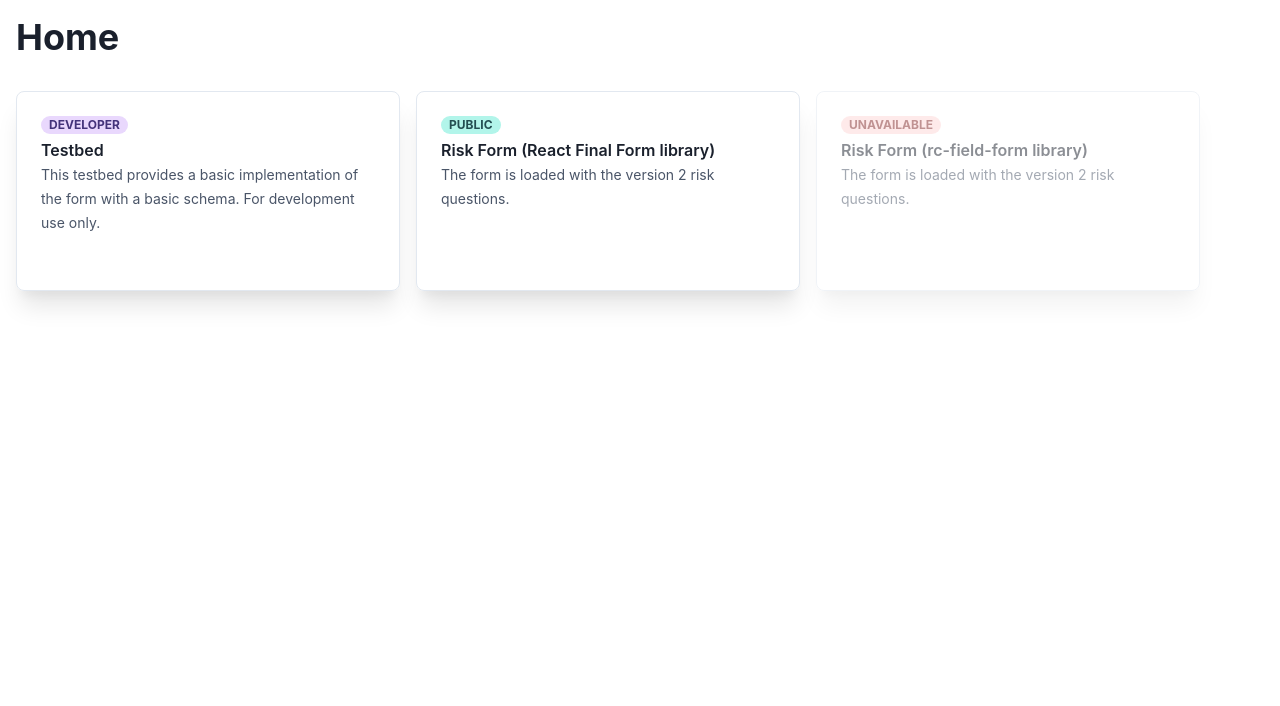
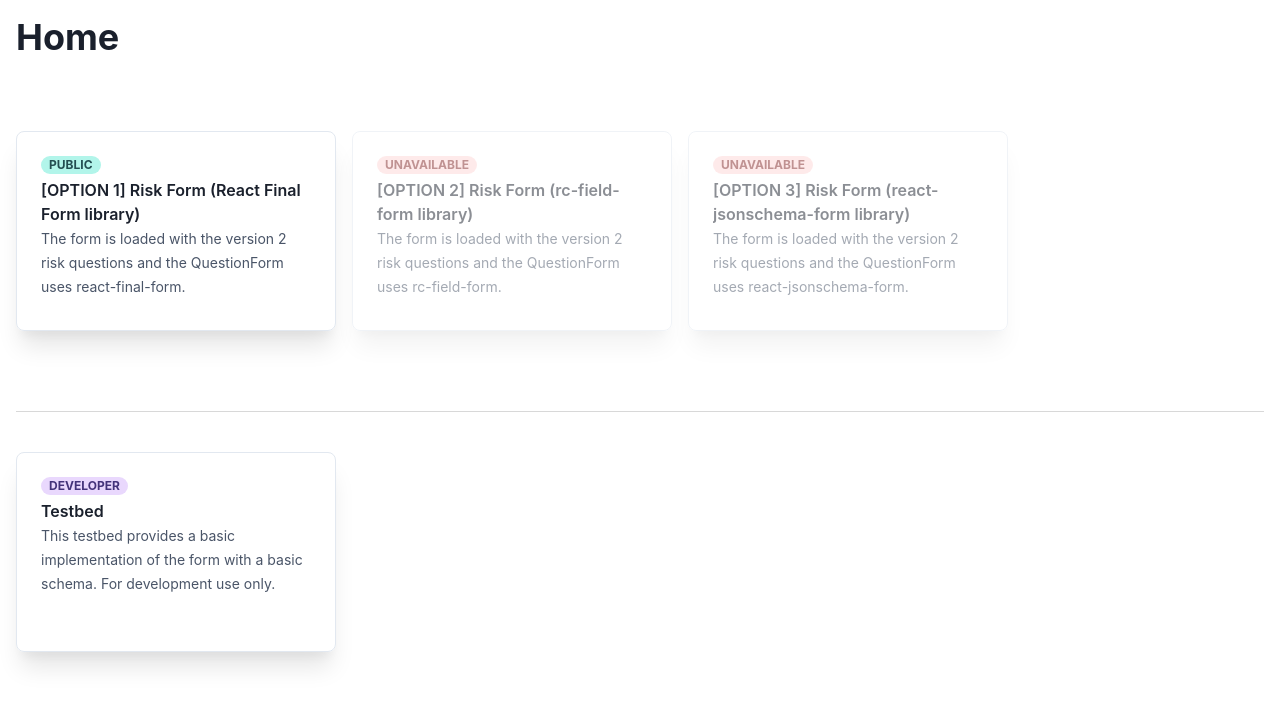
Before and after one commit to rsispal/react-json-schema-form-poc, a React (Create React App) app: page / in a window 1280 px wide. Shown: the top 706 px of the page. Built offline with nearby package versions, Linux system fonts and the light colour scheme.

Commit message:
Minor UI tweaks

```diff
--- a/src/components/RouteCard/RouteCard.component.tsx
+++ b/src/components/RouteCard/RouteCard.component.tsx
@@ -13,11 +13,11 @@
 export const RouteCard: FC<RouteCardProps> = ({ title, description, link, audience, disabled }) => {
   const renderCard = () => (
     <Box
-      maxW="sm"
       borderWidth="1px"
       borderRadius="lg"
       overflow="hidden"
       height="200px"
+      width="320px"
       boxShadow="xl"
       marginRight={4}
       opacity={disabled ? 0.5 : 1}
@@ -28,8 +28,7 @@
             {audience}
           </Badge>
         </Box>
-
-        <Box mt="1" fontWeight="semibold" as="h4" lineHeight="tight" noOfLines={1}>
+        <Box mt="1" fontWeight="semibold" as="h4" lineHeight="tight" noOfLines={2}>
           {title}
         </Box>
 
--- a/src/layout/page/Page.types.ts
+++ b/src/layout/page/Page.types.ts
@@ -2,7 +2,7 @@
 import { ReactElement } from "react";
 
 export interface PageLayoutProps {
-  children: ReactElement;
+  children: ReactElement | ReactElement[];
   title: string;
   badge?: BadgeProps;
 }
--- a/src/pages/form/Form.page.tsx
+++ b/src/pages/form/Form.page.tsx
@@ -24,8 +24,15 @@
     <PageLayout
       title="Form"
       badge={{ children: "Work-in-progress", colorScheme: "purple", ml: "1", fontSize: "0.5em", marginLeft: 2 }}>
-      <>
-        <QuestionForm questions={SeedQuestions as Question[]} onSubmitCallback={handleFormSubmit} />
+      <QuestionForm
+        questions={SeedQuestions as Question[]}
+        onSubmitCallback={handleFormSubmit}
+        renderQuestion={(children) => (
+          <Box borderWidth="1px" borderRadius="lg" boxShadow="xl">
+            {children}
+          </Box>
+        )}
+      />
       <Box paddingTop={20}>
         <Heading>BackOffice Results Preview</Heading>
         <Text>Visualiser under development</Text>
@@ -35,7 +42,6 @@
         <Heading>Schema</Heading>
         <pre>{JSON.stringify(SeedQuestions, null, 2)}</pre>
       </Box>
-      </>
     </PageLayout>
   );
 };
--- a/src/pages/home/Home.page.tsx
+++ b/src/pages/home/Home.page.tsx
@@ -16,28 +16,37 @@
 
 export const HomePage: FC<HomePageProps> = () => (
   <PageLayout title="Home">
-    <Flex>
+    <Flex flexWrap="wrap" alignItems="flex-start" paddingTop={10}>
+      <RouteCard
+        title="[OPTION 1] Risk Form (React Final Form library)"
+        description="The form is loaded with the version 2 risk questions and the QuestionForm uses react-final-form."
+        link={Routes.ROUTE__FORM}
+        audience="public"
+      />
+
+      <RouteCard
+        title="[OPTION 2] Risk Form (rc-field-form library)"
+        description="The form is loaded with the version 2 risk questions and the QuestionForm uses rc-field-form."
+        link={Routes.ROUTE__FORM}
+        audience="unavailable"
+        disabled
+      />
+
+      <RouteCard
+        title="[OPTION 3] Risk Form (react-jsonschema-form library)"
+        description="The form is loaded with the version 2 risk questions and the QuestionForm uses react-jsonschema-form."
+        link={Routes.ROUTE__FORM}
+        audience="unavailable"
+        disabled
+      />
+    </Flex>
+    <Flex flexWrap="wrap" alignItems="flex-start" borderTop="1px solid #d8d8d8" marginTop={20} paddingTop={10}>
       <RouteCard
         title="Testbed"
         description="This testbed provides a basic implementation of the form with a basic schema. For development use only."
         link={Routes.ROUTE__TESTBED}
         audience="developer"
       />
-
-      <RouteCard
-        title="Risk Form (React Final Form library)"
-        description="The form is loaded with the version 2 risk questions."
-        link={Routes.ROUTE__FORM}
-        audience="public"
-      />
-
-      <RouteCard
-        title="Risk Form (rc-field-form library)"
-        description="The form is loaded with the version 2 risk questions."
-        link={Routes.ROUTE__FORM}
-        audience="unavailable"
-        disabled
-      />
     </Flex>
   </PageLayout>
 );
--- a/src/pages/testbed/TestBed.page.tsx
+++ b/src/pages/testbed/TestBed.page.tsx
@@ -24,8 +24,15 @@
     <PageLayout
       title="Testbed"
       badge={{ children: "DEVELOPER USE ONLY", colorScheme: "red", ml: "1", fontSize: "0.5em", marginLeft: 2 }}>
-      <>
-        <QuestionForm questions={SeedQuestions as Question[]} onSubmitCallback={handleFormSubmit} />
+      <QuestionForm
+        questions={SeedQuestions as Question[]}
+        onSubmitCallback={handleFormSubmit}
+        renderQuestion={(children) => (
+          <Box borderWidth="1px" borderRadius="lg" boxShadow="xl">
+            {children}
+          </Box>
+        )}
+      />
       <Box paddingTop={20}>
         <Heading>BackOffice Results Preview</Heading>
         <Text>Visualiser under development</Text>
@@ -35,7 +42,6 @@
         <Heading>Schema</Heading>
         <pre>{JSON.stringify(SeedQuestions, null, 2)}</pre>
       </Box>
-      </>
     </PageLayout>
   );
 };
```
Lines whose indentation alone changed are shown as unchanged.
